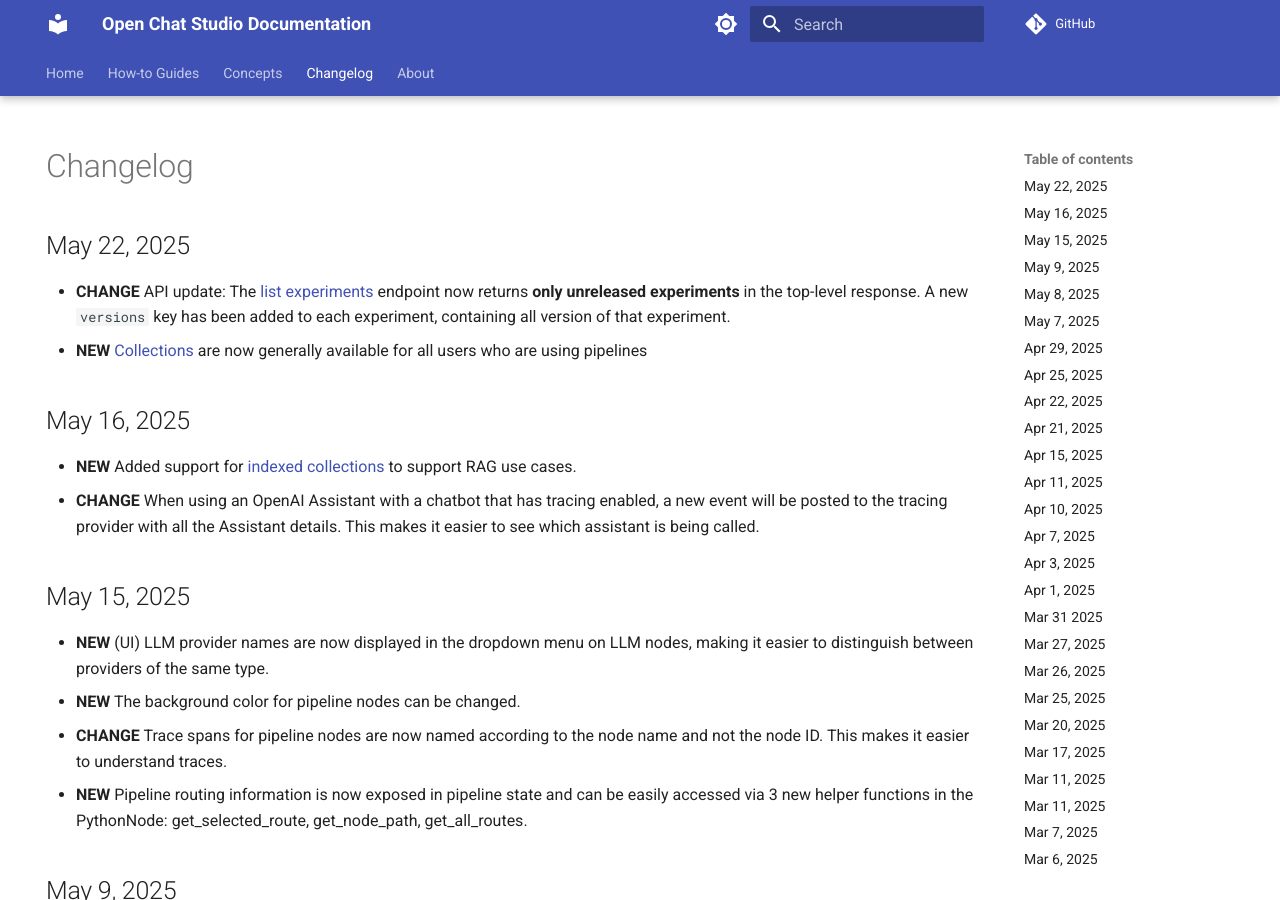
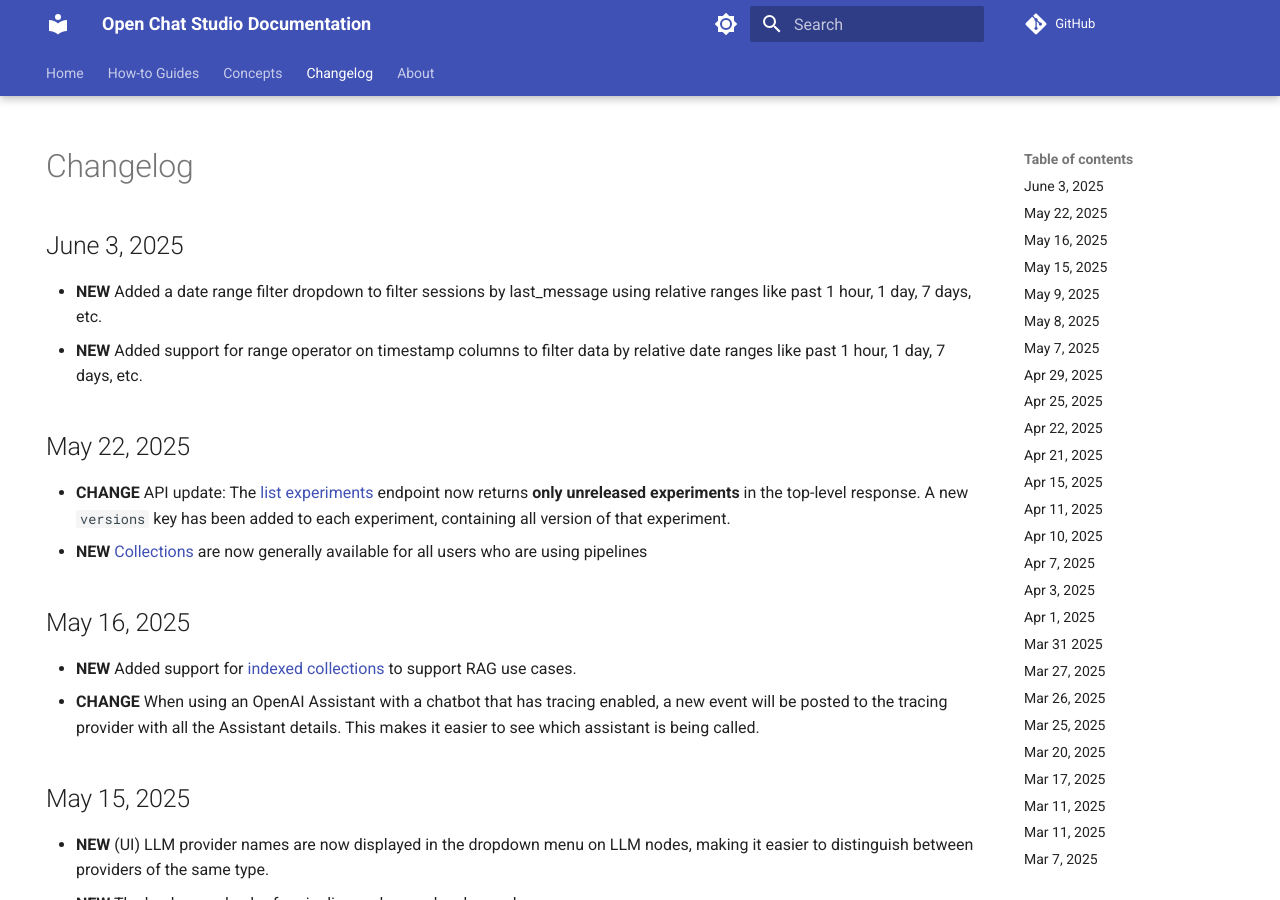
Before and after one commit to dimagi/open-chat-studio-docs, an MkDocs documentation site: the page built from docs/changelog.md, in a window 1280 px wide and 900 px high. Built offline with MkDocs 1.6.1 and Material for MkDocs 9.7.7, drawn with Linux system fonts in a browser that asks for light colours; emoji names are drawn with the system emoji font; a script that is not in the unit is left out; comment, search, counter and statistics services are not loaded.

Commit message:
add changelog for date filter

```diff
--- a/docs/changelog.md
+++ b/docs/changelog.md
@@ -4,6 +4,10 @@ hide:
 ---
 
 # Changelog
+## June 3, 2025
+* **NEW** Added a date range filter dropdown to filter sessions by last_message using relative ranges like past 1 hour, 1 day, 7 days, etc.
+* **NEW** Added support for range operator on timestamp columns to filter data by relative date ranges like past 1 hour, 1 day, 7 days, etc.
+
 ## May 22, 2025
 * **CHANGE** API update: The [list experiments](https://chatbots.dimagi.com/api/docs/#tag/Experiments/operation/experiment_list) endpoint now returns **only unreleased experiments** in the top-level response. A new `versions` key has been added to each experiment, containing all version of that experiment.
 * **NEW** [Collections](./concepts/collections/index.md) are now generally available for all users who are using
```
